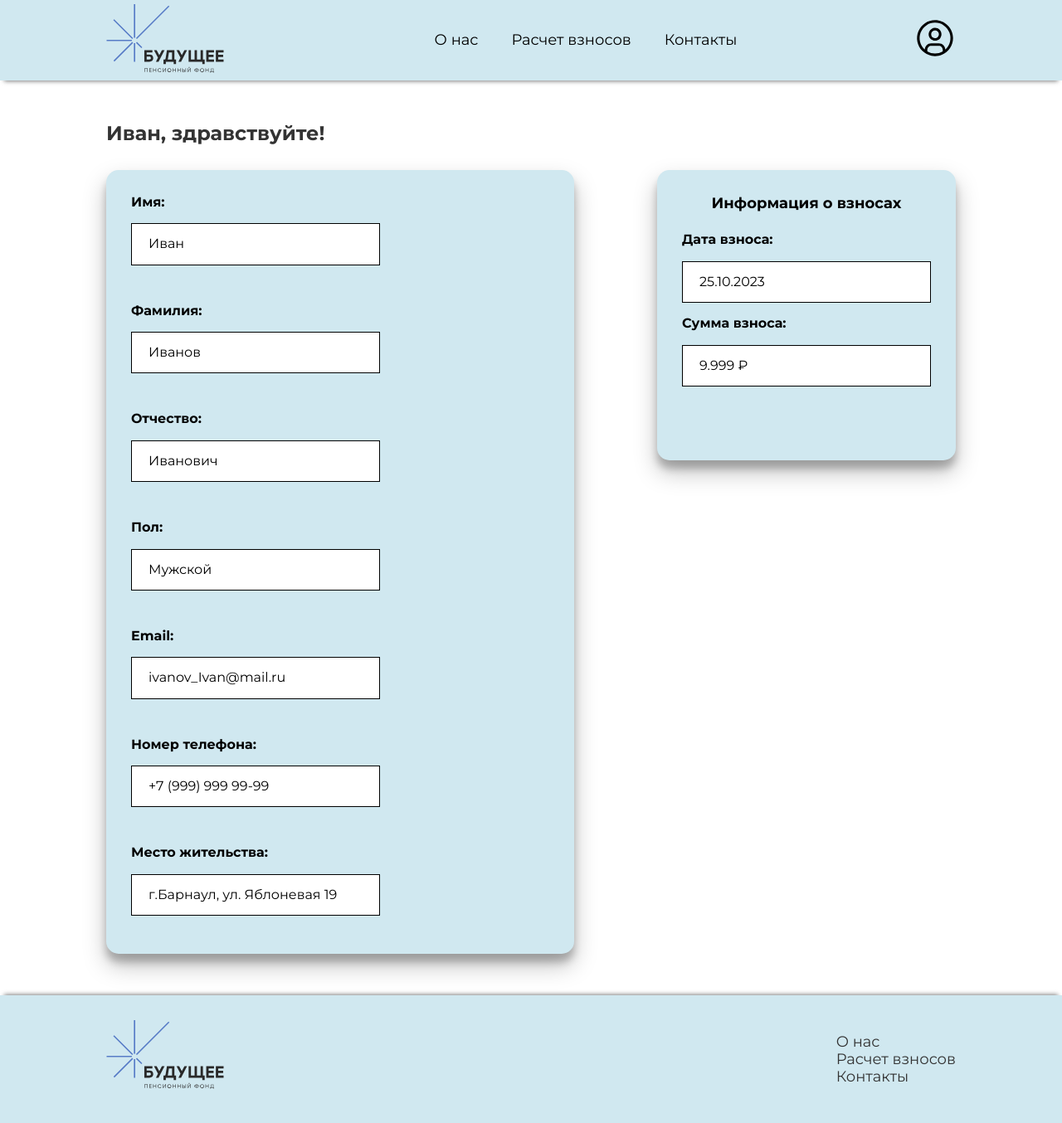
After one commit to starikovMark/Hataton_npo, a PHP site: page /account.php in a window 1280 px wide. The commit adds this page. Shown: the whole page at 83% size. Run offline with PHP 8.4, Linux system fonts and the light colour scheme.

Commit message:
Концепт веб-сайта НПО готов

```diff
--- /dev/null
+++ b/account.php
@@ -0,0 +1,60 @@
+<?php
+include_once('./templates/header.php');
+?>
+<section class="section account section-account">
+    <div class="container">
+        <h2 class="account-title">Иван, здравствуйте!</h2>
+        <div class="account-wrapper">
+            <ul class="account-info">
+                <li class="account-info-item">
+                    <span class="account-info-item-title">Имя:</span>
+                    <p class="account-info-item-text">Иван</p>
+                </li>
+                <li class="account-info-item">
+                    <span class="account-info-item-title">Фамилия:</span>
+                    <p class="account-info-item-text">Иванов</p>
+                </li>
+                <li class="account-info-item">
+                    <span class="account-info-item-title">Отчество:</span>
+                    <p class="account-info-item-text">Иванович</p>
+                </li>
+                <li class="account-info-item">
+                    <span class="account-info-item-title">Пол:</span>
+                    <p class="account-info-item-text">Мужской</p>
+                </li>
+                <li class="account-info-item">
+                    <span class="account-info-item-title">Email:</span>
+                    <p class="account-info-item-text">ivanov_Ivan@mail.ru</p>
+                </li>
+                <li class="account-info-item">
+                    <span class="account-info-item-title">Номер телефона:</span>
+                    <p class="account-info-item-text">+7 (999) 999 99-99</p>
+                </li>
+                <li class="account-info-item">
+                    <span class="account-info-item-title">Место жительства:</span>
+                    <p class="account-info-item-text">г.Барнаул, ул. Яблоневая 19</p>
+                </li>
+            </ul>
+            <!-- /.account-info-item -->
+            <div class="account-computation">
+                <h3 class="account-computation-title">Информация о взносах</h3>
+                <ul class="account-computation-list">
+                    <li class="account-computation-item">
+                        <span class="account-computation-item-title">Дата взноса:</span>
+                        <p class="account-computation-item-text">25.10.2023</p>
+                    </li>
+                    <li class="account-computation-item">
+                        <span class="account-computation-item-title">Сумма взноса:</span>
+                        <p class="account-computation-item-text">9.999 ₽</p>
+                    </li>
+                </ul>
+            </div>
+        </div>
+        <!-- /.account-wrapper -->
+    </div>
+    <!-- /.container -->
+</section>
+<!-- /.section account section-account -->
+<?php
+include_once('./templates/footer.php');
+?>
--- a/css/style.css
+++ b/css/style.css
@@ -180,7 +180,7 @@
   background-color: rgb(208, 232, 240);
   padding: 1.875rem;
   border-radius: 0.9375rem;
-  box-shadow: 0 14px 28px rgba(0, 0, 0, 0.25), 0 10px 10px rgba(0, 0, 0, 0.22);
+  box-shadow: 0 0.875rem 1.75rem rgba(0, 0, 0, 0.25), 0 0.625rem 0.625rem rgba(0, 0, 0, 0.22);
 }
 .form-title {
   font-size: 1.25rem;
@@ -198,6 +198,8 @@
   padding: 0.9375rem 0;
   cursor: pointer;
   border-radius: 0.625rem;
+  text-align: center;
+  text-decoration: none;
 }
 .form-button:active {
   background-color: #333;
@@ -338,6 +340,72 @@
   z-index: 3;
 }
 
+.account {
+  padding: 3.125rem 0;
+}
+.account-title {
+  font-size: 1.5rem;
+  color: #333;
+  margin: 0;
+  margin-bottom: 1.875rem;
+}
+.account-wrapper {
+  display: flex;
+  gap: 6.25rem;
+}
+.account-info {
+  background-color: rgb(208, 232, 240);
+  border-radius: 0.9375rem;
+  padding: 1.875rem;
+  box-shadow: 0 14px 28px rgba(0, 0, 0, 0.25), 0 10px 10px rgba(0, 0, 0, 0.22);
+  display: flex;
+  align-items: center;
+  list-style: none;
+  flex-wrap: wrap;
+  gap: 1.875rem;
+  margin: 0;
+}
+.account-info-item-title {
+  font-weight: 700;
+  margin-bottom: 0.9375rem;
+  font-size: 1rem;
+}
+.account-info-item-text {
+  padding: 0.9375rem 1.25rem;
+  background-color: #fff;
+  width: 18.75rem;
+  border: 1px solid #000;
+}
+.account-computation {
+  background-color: rgb(208, 232, 240);
+  border-radius: 0.9375rem;
+  padding: 1.875rem;
+  box-shadow: 0 14px 28px rgba(0, 0, 0, 0.25), 0 10px 10px rgba(0, 0, 0, 0.22);
+  max-height: 21.875rem;
+}
+.account-computation-title {
+  margin: 0;
+  font-size: 1.125rem;
+  margin-bottom: 1.5625rem;
+  text-align: center;
+}
+.account-computation-list {
+  margin: 0;
+  padding: 0;
+  list-style: none;
+}
+.account-computation-item-title {
+  font-weight: 700;
+  margin-bottom: 0.9375rem;
+  font-size: 1rem;
+}
+.account-computation-item-text {
+  padding: 0.9375rem 1.25rem;
+  background-color: #fff;
+  width: 18.75rem;
+  border: 1px solid #000;
+}
+
 @media (max-width: 1024px) {
   .navbar-menu {
     display: none;
@@ -413,6 +481,13 @@
   .close-menu .navbar-menu-line:nth-child(3) {
     transform: rotate(-45deg) translate(4px, -3px);
   }
+  .account-wrapper {
+    flex-direction: column;
+    gap: 3.125rem;
+  }
+  .account-info {
+    gap: 1.25rem;
+  }
 }
 @media (max-width: 788px) {
   .hero-text {
--- a/sass/_media.sass
+++ b/sass/_media.sass
@@ -68,6 +68,12 @@
 
     .close-menu .navbar-menu-line:nth-child(3)
         transform: rotate(-45deg) translate(4px, -3px)
+    .account
+        &-wrapper
+            flex-direction: column
+            gap: 3.125rem
+        &-info
+            gap: 1.25rem
 @media (max-width: 788px)
     .hero
         &-text
--- /dev/null
+++ b/sass/blocks/_account.sass
@@ -0,0 +1,56 @@
+.account
+    padding: 3.125rem 0
+    &-title
+        font-size: 1.5rem
+        color: #333
+        margin: 0
+        margin-bottom: 1.875rem
+    &-wrapper
+        display: flex
+        gap: 6.25rem
+    &-info
+        background-color: $light_blue
+        border-radius: .9375rem
+        padding: 1.875rem
+        box-shadow: 0 14px 28px rgba(0,0,0,0.25), 0 10px 10px rgba(0,0,0,0.22)
+        display: flex
+        align-items: center
+        list-style: none
+        flex-wrap: wrap
+        gap: 1.875rem
+        margin: 0
+        &-item
+            &-title
+                font-weight: 700
+                margin-bottom: .9375rem
+                font-size: 1rem
+            &-text
+                padding: .9375rem 1.25rem
+                background-color: #fff
+                width: 18.75rem
+                border: 1px solid #000
+    &-computation
+        background-color: $light_blue
+        border-radius: .9375rem
+        padding: 1.875rem
+        box-shadow: 0 14px 28px rgba(0,0,0,0.25), 0 10px 10px rgba(0,0,0,0.22)
+        max-height: 21.875rem
+        &-title
+            margin: 0
+            font-size: 1.125rem
+            margin-bottom: 1.5625rem
+            text-align: center
+        &-list
+            margin: 0
+            padding: 0
+            list-style: none
+        &-item
+            &-title
+                font-weight: 700
+                margin-bottom: .9375rem
+                font-size: 1rem
+            &-text
+                padding: .9375rem 1.25rem
+                background-color: #fff
+                width: 18.75rem
+                border: 1px solid #000
--- a/sass/blocks/_login.sass
+++ b/sass/blocks/_login.sass
@@ -12,7 +12,7 @@
     background-color: $light_blue
     padding: 1.875rem
     border-radius: .9375rem
-    box-shadow: 0 14px 28px rgba(0,0,0,0.25), 0 10px 10px rgba(0,0,0,0.22)
+    box-shadow: 0 .875rem 1.75rem rgba(0,0,0,0.25), 0 .625rem .625rem rgba(0,0,0,0.22)
     &-title
         font-size: 1.25rem
         color: #333
@@ -28,6 +28,8 @@
         padding: .9375rem 0
         cursor: pointer
         border-radius: .625rem
+        text-align: center
+        text-decoration: none
         &:active
             background-color: #333
             color: #fff
--- a/sass/style.sass
+++ b/sass/style.sass
@@ -14,5 +14,7 @@
 @import 'blocks/login'
 // Стили для блока computation
 @import 'blocks/computation'
+// Стили для блока computation
+@import 'blocks/account'
 // Подключение базовых настроек
 @import 'media'
```
Also changed, not shown: computation.php (+14 -2 lines), index.php (+7 -27 lines), login.php (+4 -4 lines), signin.php (+9 -9 lines), 1 other file.
